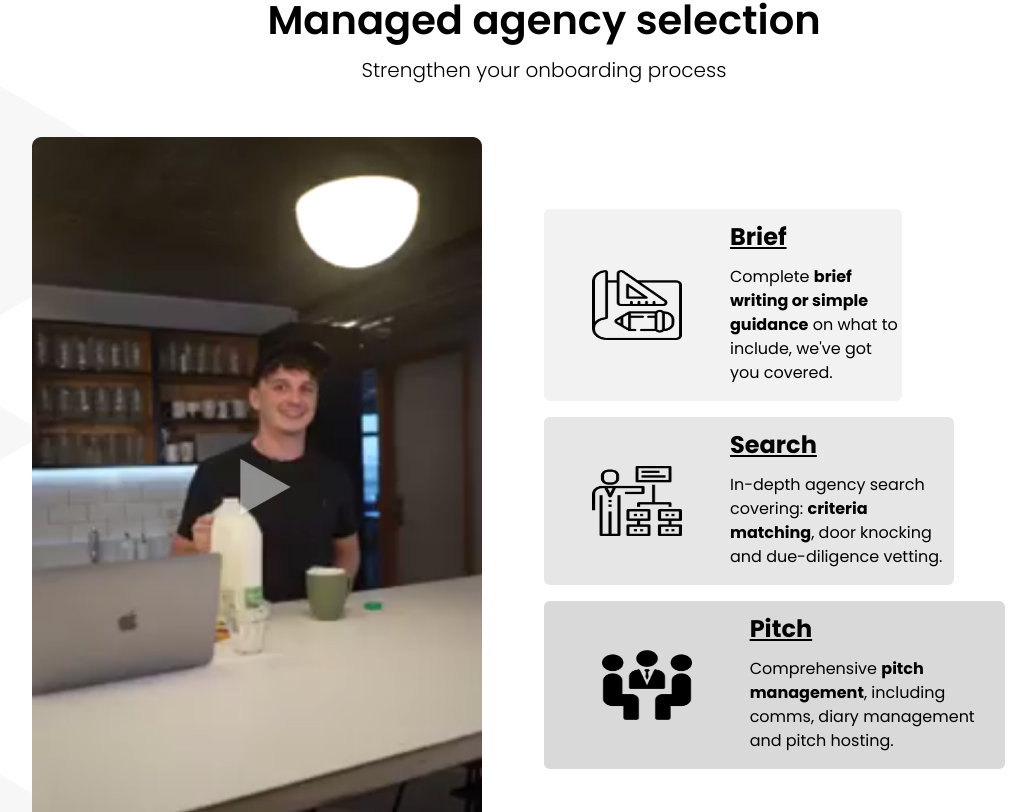
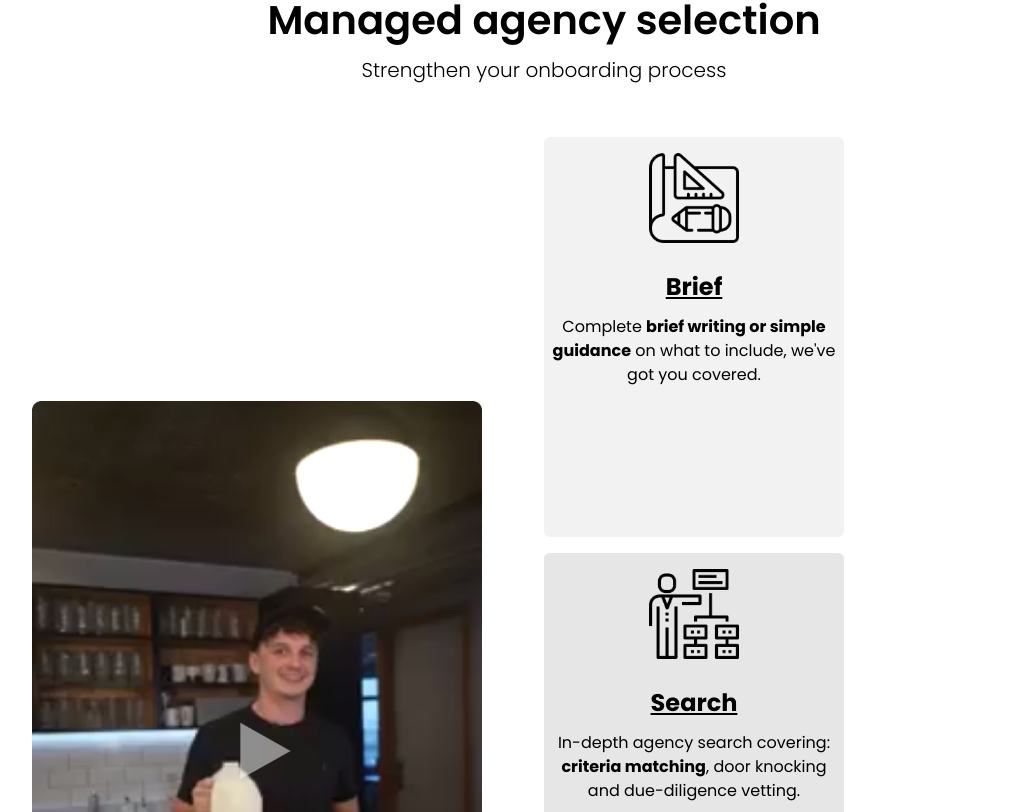
Before and after one commit to TeodoraNikolova/NextjsTest-main, a Next.js app: page / in a window 1280 px wide. Shown: the part 968-1780 px from the top of the page, without its empty margins (96-1132 px from the left). Built offline with nearby package versions, Linux system fonts and the light colour scheme.

Commit message:
modified:   collections/Card/elements.jsx modified:   sections/Main/elements.jsx

```diff
--- a/collections/Card/elements.jsx
+++ b/collections/Card/elements.jsx
@@ -4,15 +4,31 @@ import styled from 'styled-components'
 
 export const StyledContainer = styled(({ ...props }) => <div {...props} />)`
 display: flex;
-max-width: 1920px;
+  flex-direction: column;
   align-items: center;
   width: 100%;
-height: auto;
+  max-width: 300px;
+  height: 400px;
   border-radius: 6px;
+  overflow: hidden;
+  transition: transform 0.3s, box-shadow 0.3s;
 
   &:hover {
-  border: 2px solid #3F51B5;
-  color: #3F51B5;
+    transform: scale(1.05);
+    box-shadow: 0 4px 8px rgba(0, 0, 0, 0.2);
+  }
+
+  @media (max-width: 1100px) {
+    max-width: 90%;
+    height: auto;
+  }
+
+  @media (max-width: 600px) {
+    max-width: 100%;
+  }
+
+  @media (max-width: 350px) {
+    padding: 0.5rem;
   }
 `;
 
@@ -21,6 +37,17 @@ font-family: Poppins;
 font-size: 1.25rem;
 line-height: 1.875rem;
 font-weight: 300;
+text-align: center;
+
+@media (max-width: 600px) {
+  font-size: 1rem;
+  line-height: 1.5rem;
+}
+
+@media (max-width: 350px) {
+  font-size: 0.875rem;
+  line-height: 1.25rem;
+}
 `;
 
 export const StyledInnerHeading = styled(({ ...props }) => <h1 {...props} />)`
@@ -29,6 +56,17 @@ font-size: 1.5rem;
 line-height: 1.5rem;
 font-weight: 700;
 text-decoration: underline;
+text-align: center;
+
+@media (max-width: 600px) {
+  font-size: 1.25rem;
+  line-height: 1.25rem;
+}
+
+@media (max-width: 350px) {
+  font-size: 1rem;
+  line-height: 1rem;
+}
 `;
 
 export const StyledTinyText = styled((props) => <p {...props} />)`
@@ -37,14 +75,37 @@ export const StyledTinyText = styled((props) => <p {...props} />)`
 line-height: 1.5rem;
 font-weight: 400;
 color: black;
+text-align: center;
+
+@media (max-width: 600px) {
+  font-size: 0.875rem;
+  line-height: 1.25rem;
+}
+
+@media (max-width: 350px) {
+  font-size: 0.75rem;
+  line-height: 1rem;
+}
 `;
 
 export const StyledImageContainer  = styled(({ ...props }) => <div {...props} />)`
 display: flex;
-  max-width: auto;
-  max-height: auto;
-  width: 70%;
-  height: 70%;
 justify-content: center;
-  padding: 3rem;
+align-items: center;
+width: 100%;
+height: auto;
+padding: 1rem;
+
+img {
+  max-width: 100%;
+  height: auto;
+}
+
+@media (max-width: 600px) {
+  padding: 0.5rem;
+}
+
+@media (max-width: 350px) {
+  padding: 0.25rem;
+}
 `;
--- a/sections/Main/elements.jsx
+++ b/sections/Main/elements.jsx
@@ -8,10 +8,9 @@ import{
 
 export const StyledMainContainer = styled((props) => <div {...props} />)`
 display: flex;
+  flex-direction: column;
   align-items: center;
-	flex-direction: column;
   margin: 5rem auto;
-
   background-image: url('/img/background.png');
   background-size: cover;
   background-position: center;
```
Lines whose indentation alone changed are shown as unchanged.
